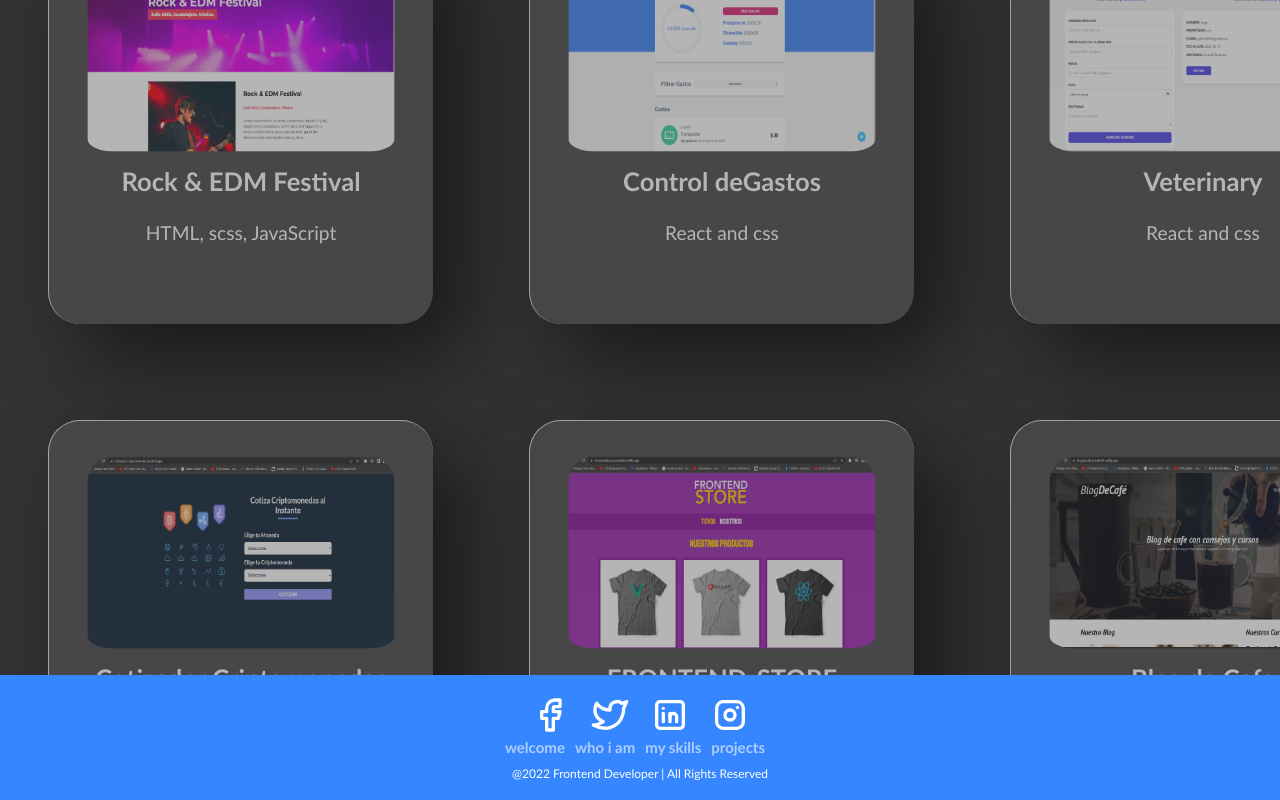
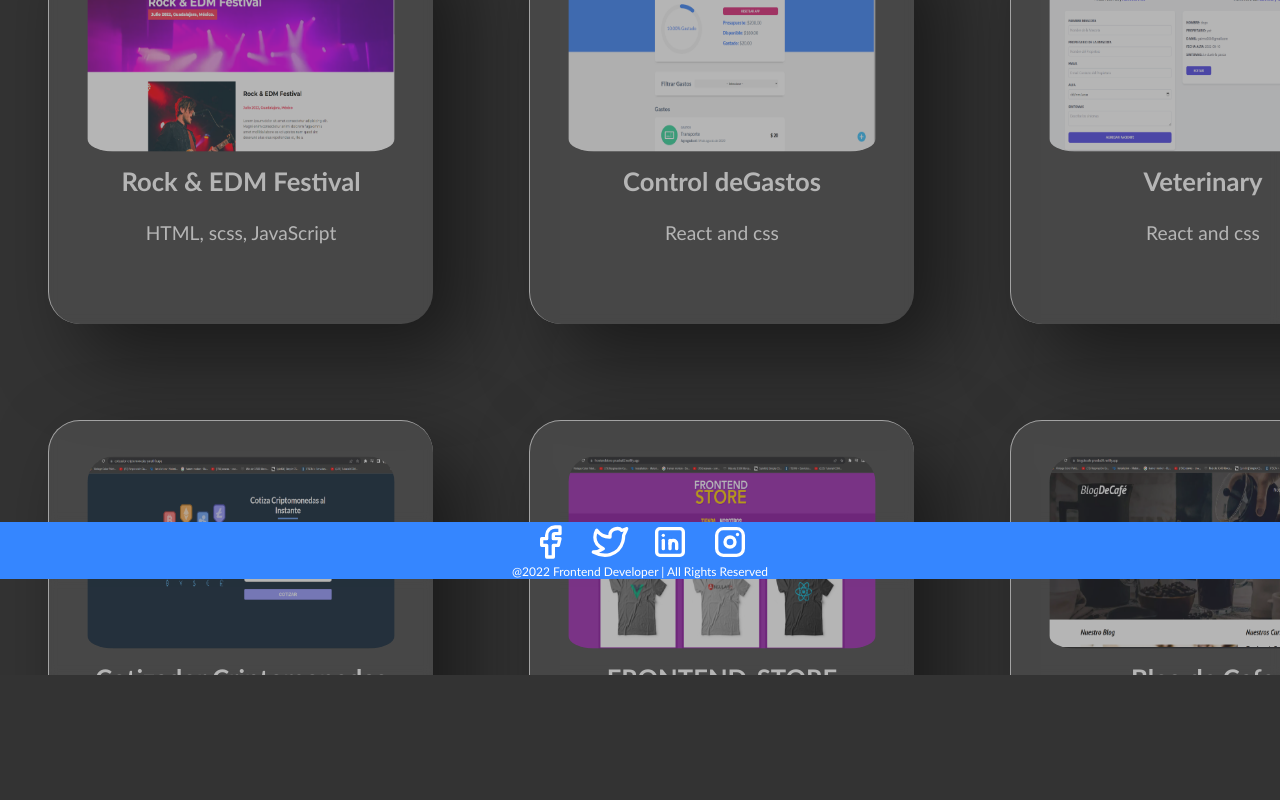
Before and after one commit to yairmc/Portafolio-web, a React (Vite) app: page /projects in a window 1280 px wide. Shown: the part 221-1021 px from the top of the page. After the commit the page ends 896 px from the top, so only its background shows below. Built offline with nearby package versions, Linux system fonts and the light colour scheme.

Commit message:
Fix: Footer

```diff
--- a/src/components/Footer.jsx
+++ b/src/components/Footer.jsx
@@ -1,7 +1,5 @@
 import React from 'react'
 import style from '../styles/Footer.module.css'
-import { Link } from 'react-router-dom'
-
 
 const Footer = () => {
   return (
@@ -9,15 +7,12 @@ const Footer = () => {
       <div className={style.conteiner}>
 
         <a href="https://www.facebook.com/yair.mc" target="_blank"> <svg xmlns="http://www.w3.org/2000/svg" class="icon icon-tabler icon-tabler-brand-facebook" width="40" height="40" viewBox="0 0 24 24" stroke-width="2" stroke="#fff" fill="none" stroke-linecap="round" stroke-linejoin="round">
-          <path stroke="none" d="M0 0h24v24H0z" fill="none" />
           <path d="M7 10v4h3v7h4v-7h3l1 -4h-4v-2a1 1 0 0 1 1 -1h3v-4h-3a5 5 0 0 0 -5 5v2h-3" />
         </svg></a>
         <a href="#" target="_blank"><svg xmlns="http://www.w3.org/2000/svg" class="icon icon-tabler icon-tabler-brand-twitter" width="40" height="40" viewBox="0 0 24 24" stroke-width="2" stroke="#fff" fill="none" stroke-linecap="round" stroke-linejoin="round">
-          <path stroke="none" d="M0 0h24v24H0z" fill="none" />
           <path d="M22 4.01c-1 .49 -1.98 .689 -3 .99c-1.121 -1.265 -2.783 -1.335 -4.38 -.737s-2.643 2.06 -2.62 3.737v1c-3.245 .083 -6.135 -1.395 -8 -4c0 0 -4.182 7.433 4 11c-1.872 1.247 -3.739 2.088 -6 2c3.308 1.803 6.913 2.423 10.034 1.517c3.58 -1.04 6.522 -3.723 7.651 -7.742a13.84 13.84 0 0 0 .497 -3.753c-.002 -.249 1.51 -2.772 1.818 -4.013z" />
         </svg></a>
         <a href="https://www.linkedin.com/in/yair-martinez-278097245/" target="_blank"><svg xmlns="http://www.w3.org/2000/svg" class="icon icon-tabler icon-tabler-brand-linkedin" width="40" height="40" viewBox="0 0 24 24" stroke-width="2" stroke="#fff" fill="none" stroke-linecap="round" stroke-linejoin="round">
-          <path stroke="none" d="M0 0h24v24H0z" fill="none" />
           <rect x="4" y="4" width="16" height="16" rx="2" />
           <line x1="8" y1="11" x2="8" y2="16" />
           <line x1="8" y1="8" x2="8" y2="8.01" />
@@ -25,19 +20,10 @@ const Footer = () => {
           <path d="M16 16v-3a2 2 0 0 0 -4 0" />
         </svg></a>
         <a href="https://www.instagram.com/yairboxmartinez/" target="_blank"><svg xmlns="http://www.w3.org/2000/svg" class="icon icon-tabler icon-tabler-brand-instagram" width="40" height="40" viewBox="0 0 24 24" stroke-width="2" stroke="#fff" fill="none" stroke-linecap="round" stroke-linejoin="round">
-          <path stroke="none" d="M0 0h24v24H0z" fill="none" />
           <rect x="4" y="4" width="16" height="16" rx="4" />
           <circle cx="12" cy="12" r="3" />
           <line x1="16.5" y1="7.5" x2="16.5" y2="7.501" />
         </svg></a>
-      </div>
-
-
-      <div className={style.menu}>
-        <Link to="/"> <h1>welcome</h1></Link>
-        <Link to="/whoiam"> <h1>who i am</h1></Link>
-        <Link to="/softSkills" > <h1>my skills</h1></Link>
-        <Link to="/projects" > <h1>projects</h1> </Link>
       </div>
       <p>@2022 Frontend Developer | All Rights Reserved</p>
     </footer>
--- a/src/styles/Footer.module.css
+++ b/src/styles/Footer.module.css
@@ -1,17 +1,12 @@
 footer {
-    position: relative;
-    padding: 20px 50px;
+    position: absolute;
+    bottom: 0;
+    width: 100%;
     background: var(--primary);
-    display: flex;
-    flex-direction: column;
-    justify-content: center;
-    align-items: center;
 }
 .conteiner, .menu {
-    position: relative;
     display: flex;
     justify-content: center;
-    align-items: center;
     flex-wrap: wrap;
 }
 
@@ -25,19 +20,6 @@ footer {
     transform: translateY(-10px);
 }
 
-.menu h1{
-    margin: 0 10px 10px 0;
-    font-size: 15px;
-    display: inline-block;
-    color: var(--text);
-    transition: .5s;
-    opacity: .60;
-}
-
-.menu h1:hover{
-    opacity: 1;
-}
-
 p{
     color: var(--text);
     text-align: center;
```
